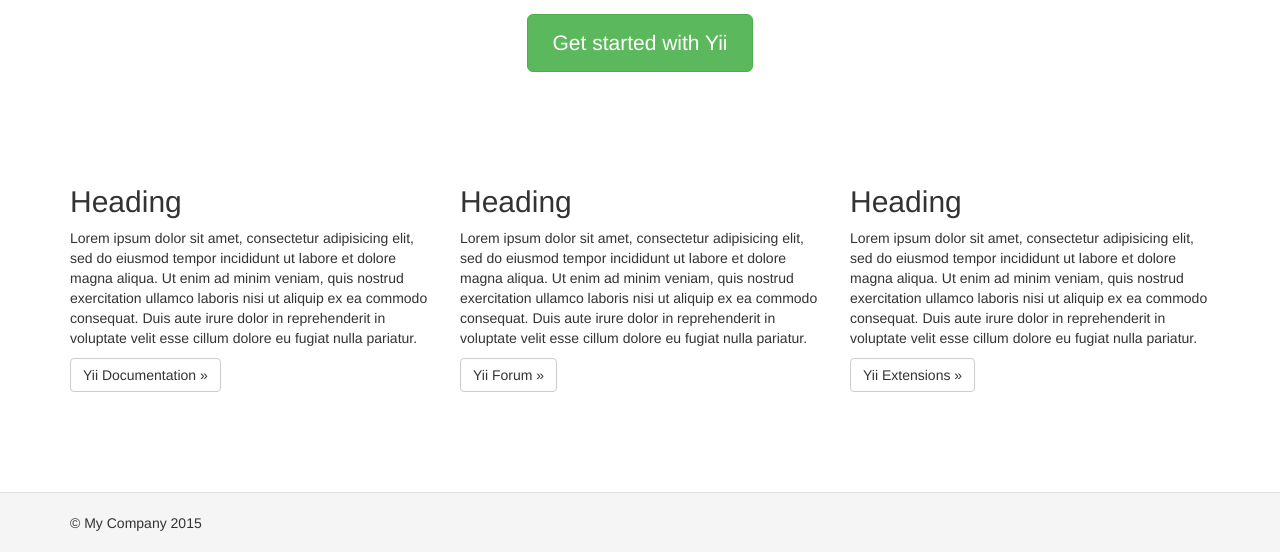
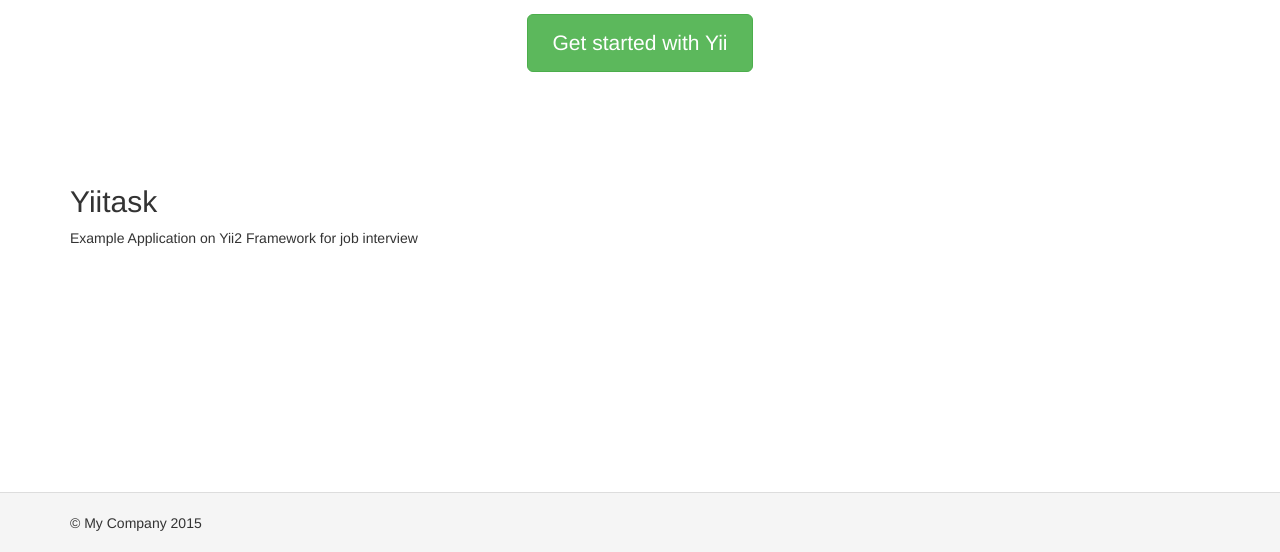
Before and after one commit to dergus/yiitask, a Yii app: template views/site/index.php in a window 1280 px wide. Shown: the part 248-800 px from the top of the page. Run offline with PHP 8.4 and a stand-in for Yii, Linux system fonts and the light colour scheme; the template is opened without the code that fills it, so the values that code supplies are empty; some libraries are stand-ins or nearby versions.

Commit message:
small changes in main layout

```diff
--- a/views/layouts/main.php
+++ b/views/layouts/main.php
@@ -36,8 +36,7 @@ AppAsset::register($this);
                 'options' => ['class' => 'navbar-nav navbar-right'],
                 'items' => [
                     ['label' => 'Home', 'url' => ['/site/index']],
-                    ['label' => 'About', 'url' => ['/site/about']],
-                    ['label' => 'Contact', 'url' => ['/site/contact']],
+                    ['label' => 'Books', 'url' => ['/books/index']],
                     Yii::$app->user->isGuest ?
                         ['label' => 'Login', 'url' => ['/site/login']] :
                         ['label' => 'Logout (' . Yii::$app->user->identity->username . ')',
--- a/views/site/index.php
+++ b/views/site/index.php
@@ -16,34 +16,10 @@ $this->title = 'My Yii Application';
 
         <div class="row">
             <div class="col-lg-4">
-                <h2>Heading</h2>
+                <h2>Yiitask</h2>
 
-                <p>Lorem ipsum dolor sit amet, consectetur adipisicing elit, sed do eiusmod tempor incididunt ut labore et
-                    dolore magna aliqua. Ut enim ad minim veniam, quis nostrud exercitation ullamco laboris nisi ut aliquip
-                    ex ea commodo consequat. Duis aute irure dolor in reprehenderit in voluptate velit esse cillum dolore eu
-                    fugiat nulla pariatur.</p>
+                <p>Example Application on Yii2 Framework for job interview</p>
 
-                <p><a class="btn btn-default" href="http://www.yiiframework.com/doc/">Yii Documentation &raquo;</a></p>
-            </div>
-            <div class="col-lg-4">
-                <h2>Heading</h2>
-
-                <p>Lorem ipsum dolor sit amet, consectetur adipisicing elit, sed do eiusmod tempor incididunt ut labore et
-                    dolore magna aliqua. Ut enim ad minim veniam, quis nostrud exercitation ullamco laboris nisi ut aliquip
-                    ex ea commodo consequat. Duis aute irure dolor in reprehenderit in voluptate velit esse cillum dolore eu
-                    fugiat nulla pariatur.</p>
-
-                <p><a class="btn btn-default" href="http://www.yiiframework.com/forum/">Yii Forum &raquo;</a></p>
-            </div>
-            <div class="col-lg-4">
-                <h2>Heading</h2>
-
-                <p>Lorem ipsum dolor sit amet, consectetur adipisicing elit, sed do eiusmod tempor incididunt ut labore et
-                    dolore magna aliqua. Ut enim ad minim veniam, quis nostrud exercitation ullamco laboris nisi ut aliquip
-                    ex ea commodo consequat. Duis aute irure dolor in reprehenderit in voluptate velit esse cillum dolore eu
-                    fugiat nulla pariatur.</p>
-
-                <p><a class="btn btn-default" href="http://www.yiiframework.com/extensions/">Yii Extensions &raquo;</a></p>
             </div>
         </div>
 
```
